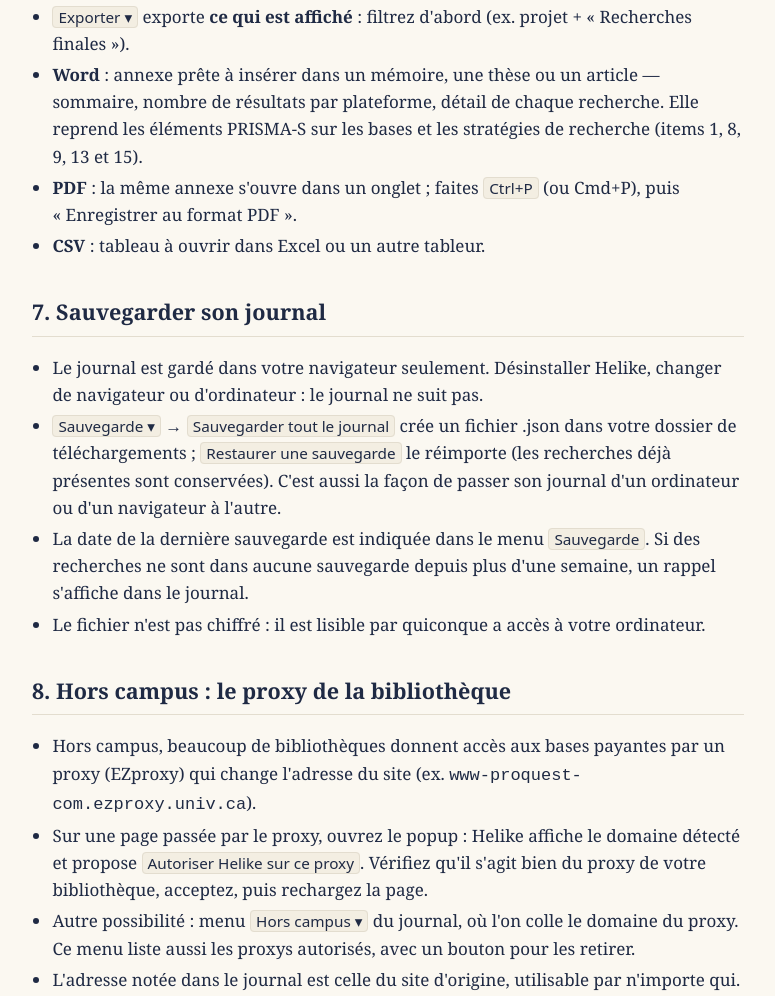
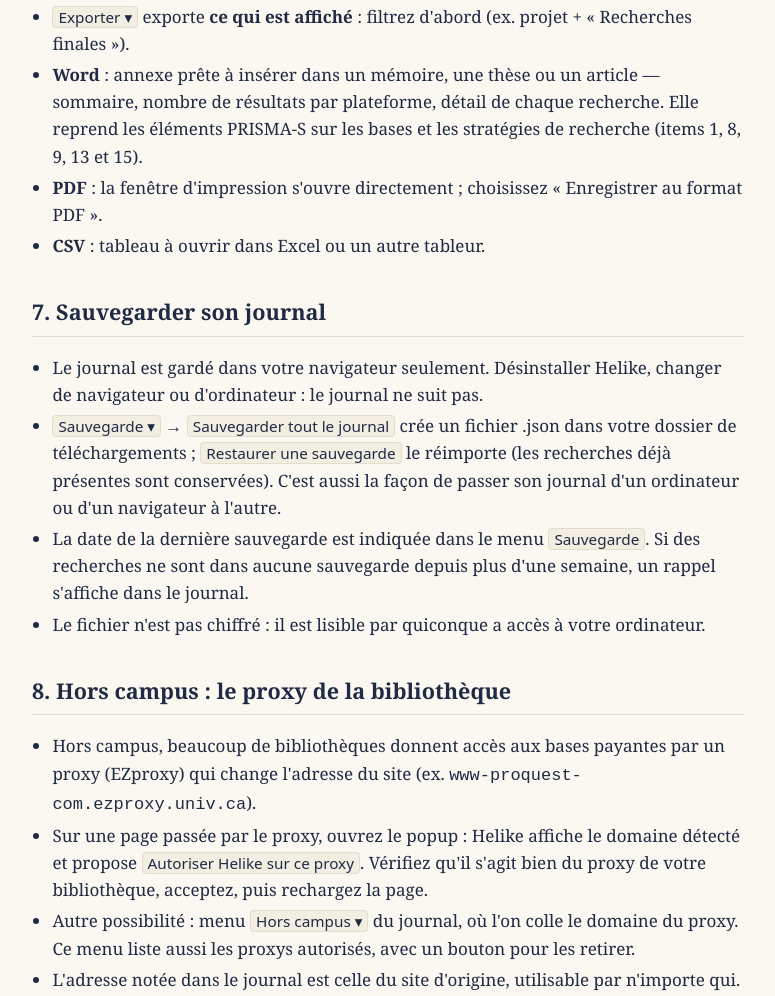
Before and after one commit to impoutch/helike-site, a plain HTML site: page guide.html in a window 1280 px wide. Shown: the part 2511-3507 px from the top of the page, without its empty margins (252-1027 px from the left). Drawn offline with Linux system fonts and the light colour scheme.

Commit message:
Guide : export PDF direct, résultats par plateforme

```diff
--- a/guide.html
+++ b/guide.html
@@ -71,7 +71,7 @@
   <ul>
     <li><span class="k">Exporter ▾</span> exporte <strong>ce qui est affiché</strong> : filtrez d'abord (ex. projet + «&nbsp;Recherches finales&nbsp;»).</li>
     <li><strong>Word</strong> : annexe prête à insérer dans un mémoire, une thèse ou un article — sommaire, nombre de résultats par plateforme, détail de chaque recherche. Elle reprend les éléments PRISMA-S sur les bases et les stratégies de recherche (items 1, 8, 9, 13 et 15).</li>
-    <li><strong>PDF</strong> : la même annexe s'ouvre dans un onglet ; faites <span class="k">Ctrl+P</span> (ou Cmd+P), puis «&nbsp;Enregistrer au format PDF&nbsp;».</li>
+    <li><strong>PDF</strong> : la fenêtre d'impression s'ouvre directement ; choisissez «&nbsp;Enregistrer au format PDF&nbsp;».</li>
     <li><strong>CSV</strong> : tableau à ouvrir dans Excel ou un autre tableur.</li>
   </ul>
 
@@ -148,8 +148,8 @@
     <h2>6. Export the appendix</h2>
     <ul>
       <li><span class="k">Export ▾</span> exports <strong>what is displayed</strong>: filter first (e.g. project + “Final searches”).</li>
-      <li><strong>Word</strong>: an appendix ready for a thesis or article — summary, records per database, details of each search. It covers the PRISMA-S items on databases and search strategies (items 1, 8, 9, 13 and 15).</li>
-      <li><strong>PDF</strong>: the same appendix opens in a tab; press <span class="k">Ctrl+P</span> (or Cmd+P), then “Save as PDF”.</li>
+      <li><strong>Word</strong>: an appendix ready for a thesis or article — summary, results per platform, details of each search. It covers the PRISMA-S items on databases and search strategies (items 1, 8, 9, 13 and 15).</li>
+      <li><strong>PDF</strong>: the print dialog opens directly; choose “Save as PDF”.</li>
       <li><strong>CSV</strong>: a table for Excel or any spreadsheet.</li>
     </ul>
 
```
